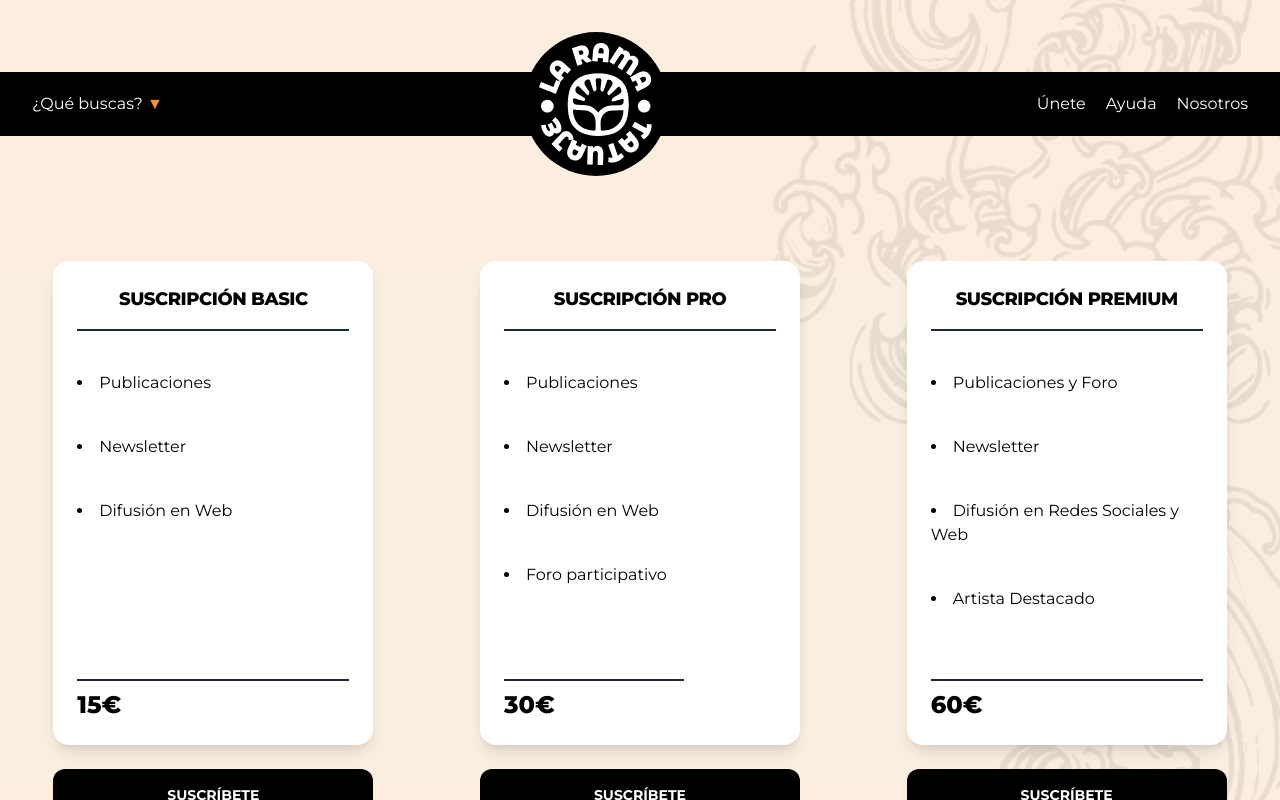
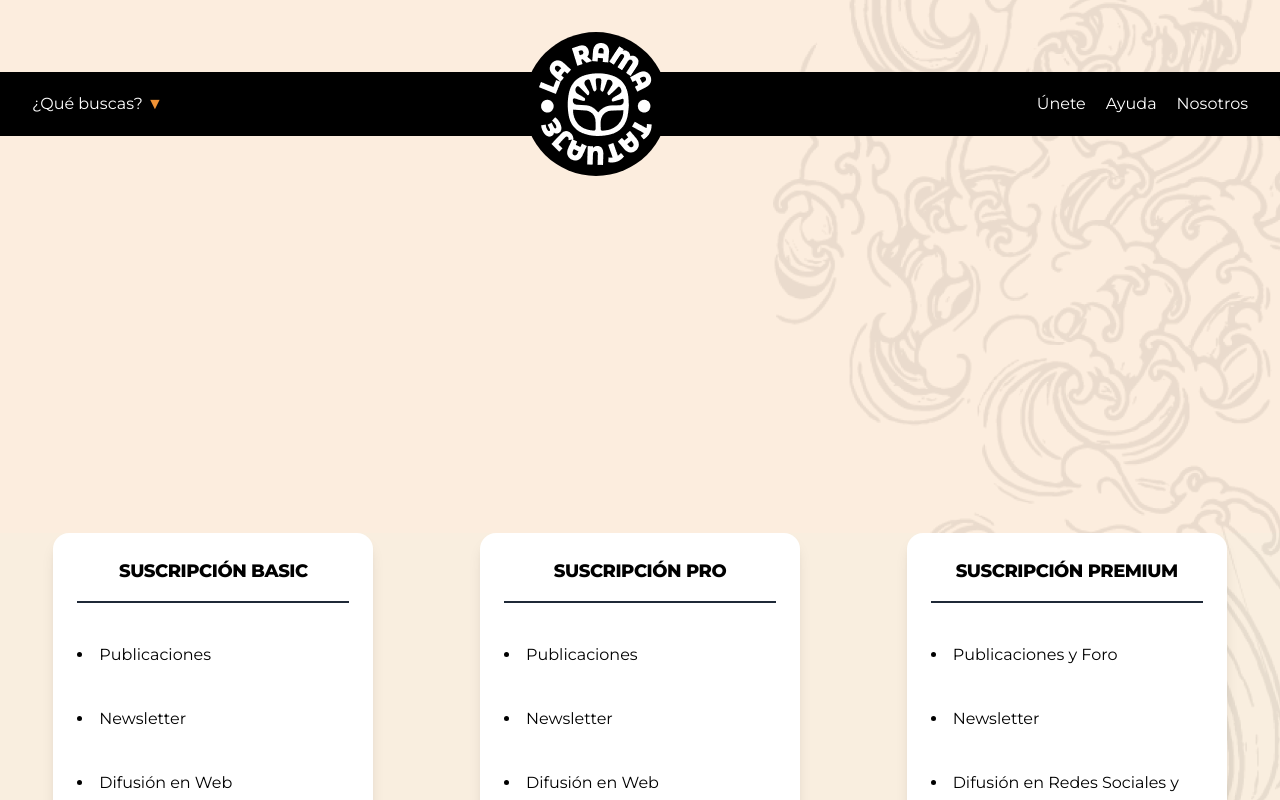
Before and after one commit to Innovaton0/Mimi-Sofm-final-project, a Vue app: page /joinus in a window 1280 px wide. Shown: the top 800 px of the page. Built offline with nearby package versions, Linux system fonts and the light colour scheme; no server answers.

Commit message:
joinus more high

```diff
--- a/src/components/JoinUs.vue
+++ b/src/components/JoinUs.vue
@@ -1,6 +1,6 @@
 <template>
 
-  <main class=" grid grid-cols-3 grid-rows-3 max-h-[98vh]">
+  <main class=" grid grid-cols-3 grid-rows-3 h-[200vh]">
     <div class="col-start-1 col-end-4 row-start-1 row-end-1 z-20">
     <Navbar></Navbar>
   </div>
```
